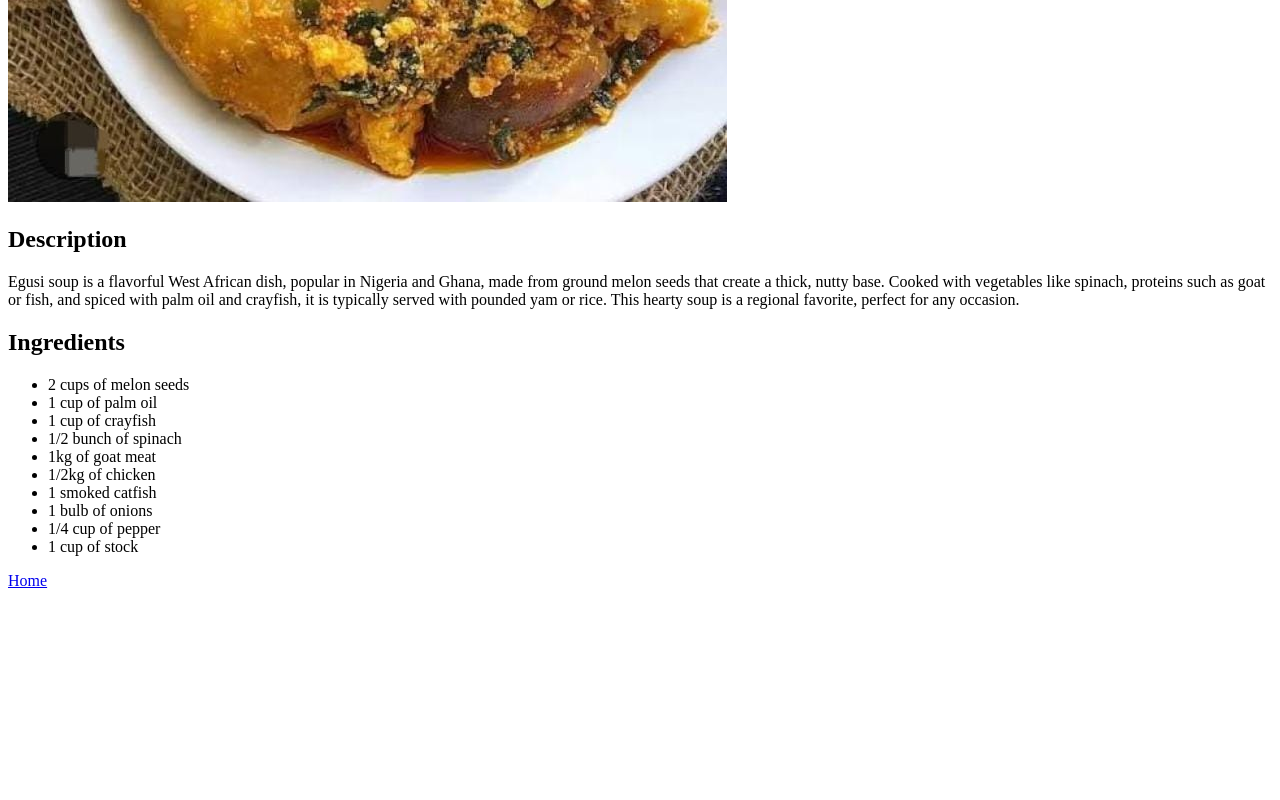
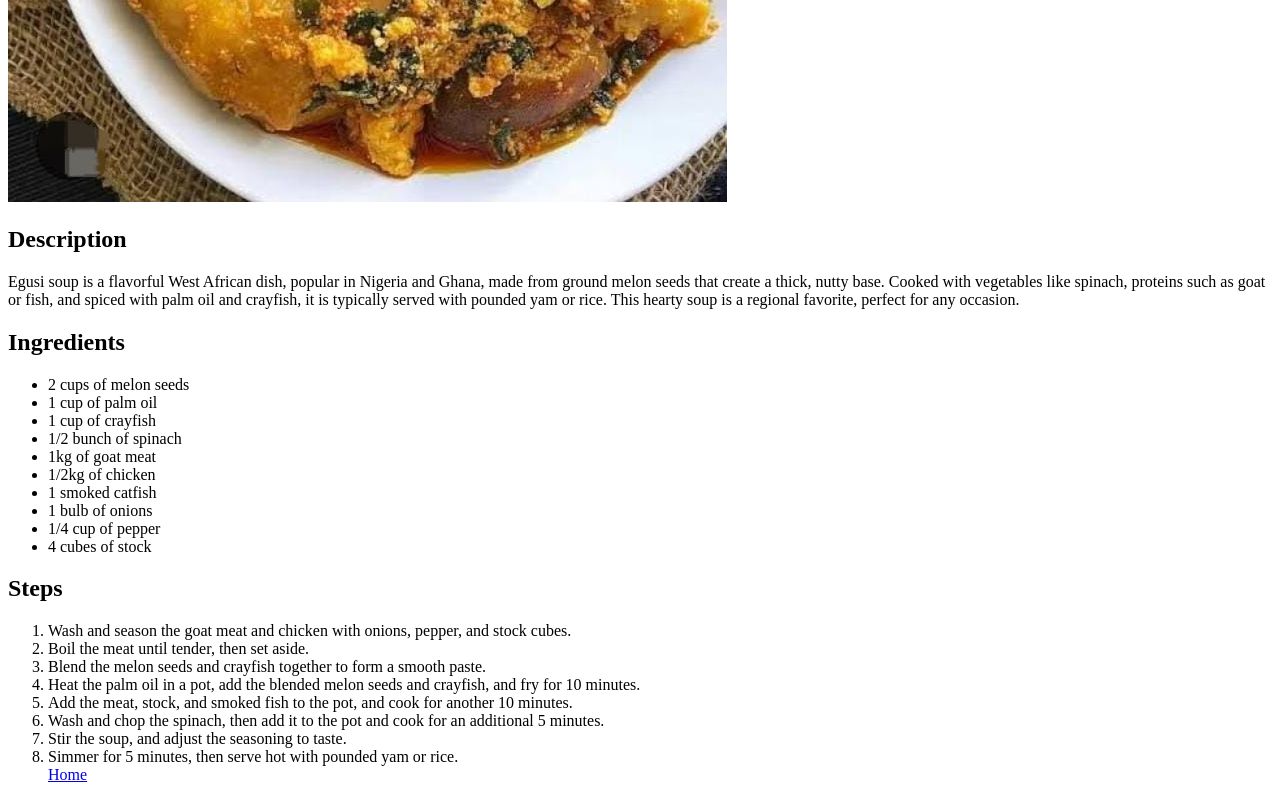
Before and after one commit to AndreUdotai/odin-recipes, a plain HTML site: page recipes/melonSoup.html in a window 1280 px wide. Shown: the part 593-1393 px from the top of the page. Before the commit the page ends 1191 px from the top, so only its background shows below. Drawn offline with Linux system fonts and the light colour scheme.

Commit message:
Add steps to preparing Egusi soup
Visitors to the site will be able to learn how to prepare Egusi soup

```diff
--- a/recipes/melonSoup.html
+++ b/recipes/melonSoup.html
@@ -26,8 +26,18 @@
         <li>1 smoked catfish</li>
         <li>1 bulb of onions</li>
         <li>1/4 cup of pepper</li>
-        <li>1 cup of stock</li>
+        <li>4 cubes of stock</li>
     </ul>
+    <h2>Steps</h2>
+    <ol>
+        <li>Wash and season the goat meat and chicken with onions, pepper, and stock cubes.</li>
+        <li>Boil the meat until tender, then set aside.</li>
+        <li>Blend the melon seeds and crayfish together to form a smooth paste.</li>
+        <li>Heat the palm oil in a pot, add the blended melon seeds and crayfish, and fry for 10 minutes.</li>
+        <li>Add the meat, stock, and smoked fish to the pot, and cook for another 10 minutes.</li>
+        <li>Wash and chop the spinach, then add it to the pot and cook for an additional 5 minutes.</li>
+        <li>Stir the soup, and adjust the seasoning to taste.</li>
+        <li>Simmer for 5 minutes, then serve hot with pounded yam or rice.</li>
 
     <a href="../index.html">Home</a>
 </body>
```
